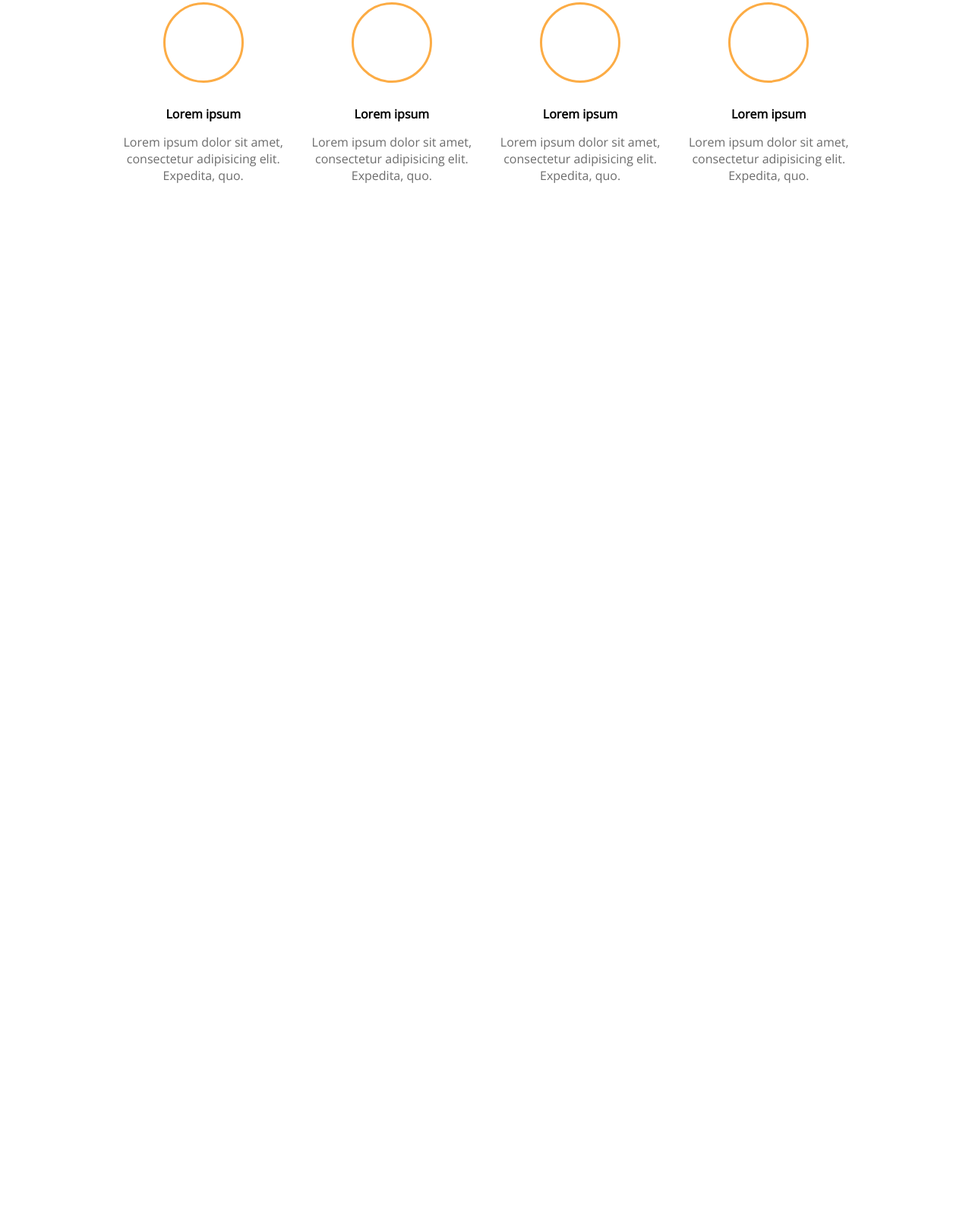
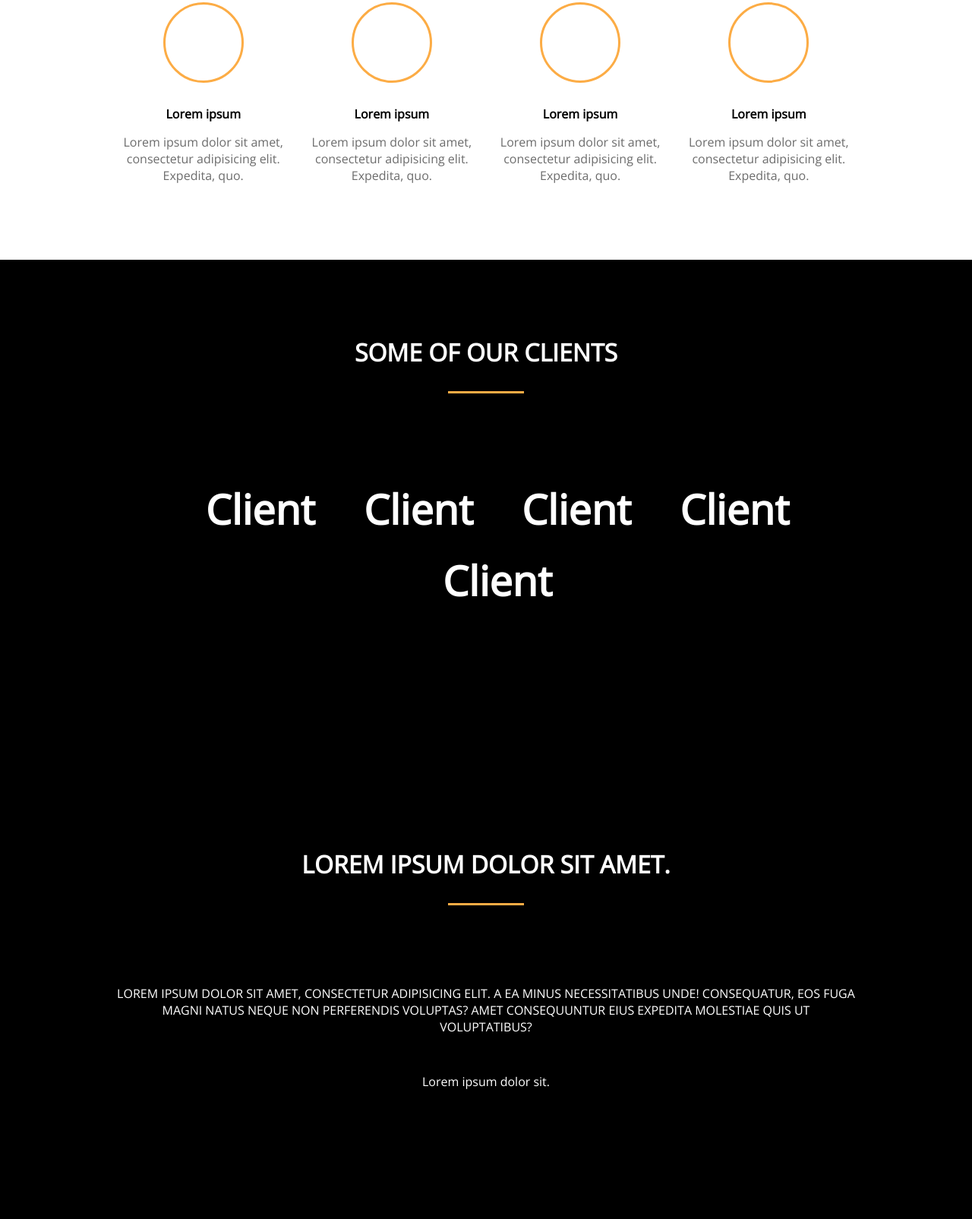
Before and after one commit to OlegMarko/simple-html-template, a plain HTML site: page index.html in a window 1280 px wide. Shown: the part 2611-4216 px from the top of the page at 76% size. Before the commit the page ends 2953 px from the top, so only its background shows below. Drawn offline with nearby package versions, Linux system fonts and the light colour scheme.

Commit message:
clients & testimonials

```diff
--- a/index.html
+++ b/index.html
@@ -119,6 +119,30 @@
             </div>
         </div>
     </div>
+
+    <div class="main-clients">
+        <div class="wrapper">
+            <h1>SOME OF OUR CLIENTS</h1>
+            <div class="line"></div>
+
+            <div class="clients">
+                <span class="clients-img">Client</span>
+                <span class="clients-img">Client</span>
+                <span class="clients-img">Client</span>
+                <span class="clients-img">Client</span>
+                <span class="clients-img">Client</span>
+            </div>
+        </div>
+    </div>
+
+    <div class="main-testimonials">
+        <div class="wrapper">
+            <h1>Lorem ipsum dolor sit amet.</h1>
+            <div class="line"></div>
+            <p class="testimonial">Lorem ipsum dolor sit amet, consectetur adipisicing elit. A ea minus necessitatibus unde! Consequatur, eos fuga magni natus neque non perferendis voluptas? Amet consequuntur eius expedita molestiae quis ut voluptatibus?</p>
+            <p>Lorem ipsum dolor sit.</p>
+        </div>
+    </div>
 </main>
 
 <script src="script.js"></script>
--- a/style.css
+++ b/style.css
@@ -155,6 +155,7 @@ main .main-welcome p { font-size: 21px; }
     grid-column-gap: 20px;
 }
 .main-services h1 {
+    text-transform: uppercase;
     text-align: center;
     padding: 100px 0 30px 0;
 }
@@ -163,6 +164,42 @@ main .main-welcome p { font-size: 21px; }
     margin-bottom: 100px;
 }
 .services-card h4 { margin-bottom: 15px; }
+
+
+.main-clients {
+    background-color: #000000;
+    padding: 100px 0 205px 0;
+    color: #ffffff;
+    text-align: center;
+}
+.main-clients h1 { margin-bottom: 30px; }
+.clients-img {
+    display: inline-block;
+    font-size: 54px;
+    line-height: 64px;
+    font-weight: bold;
+    padding: 15px;
+    margin-left: 30px;
+}
+
+
+
+.main-testimonials {
+    background-color: #000000;
+    text-align: center;
+    color: #ffffff;
+    padding-bottom: 170px;
+}
+.main-testimonials .testimonial {
+    text-transform: uppercase;
+    margin-bottom: 50px;
+}
+.main-testimonials h1 {
+    text-transform: uppercase;
+    margin-top: 100px;
+    margin-bottom: 30px;
+}
+
 
 @media screen and (max-width: 1140px) {
     nav { margin-left: 20%; }
```
